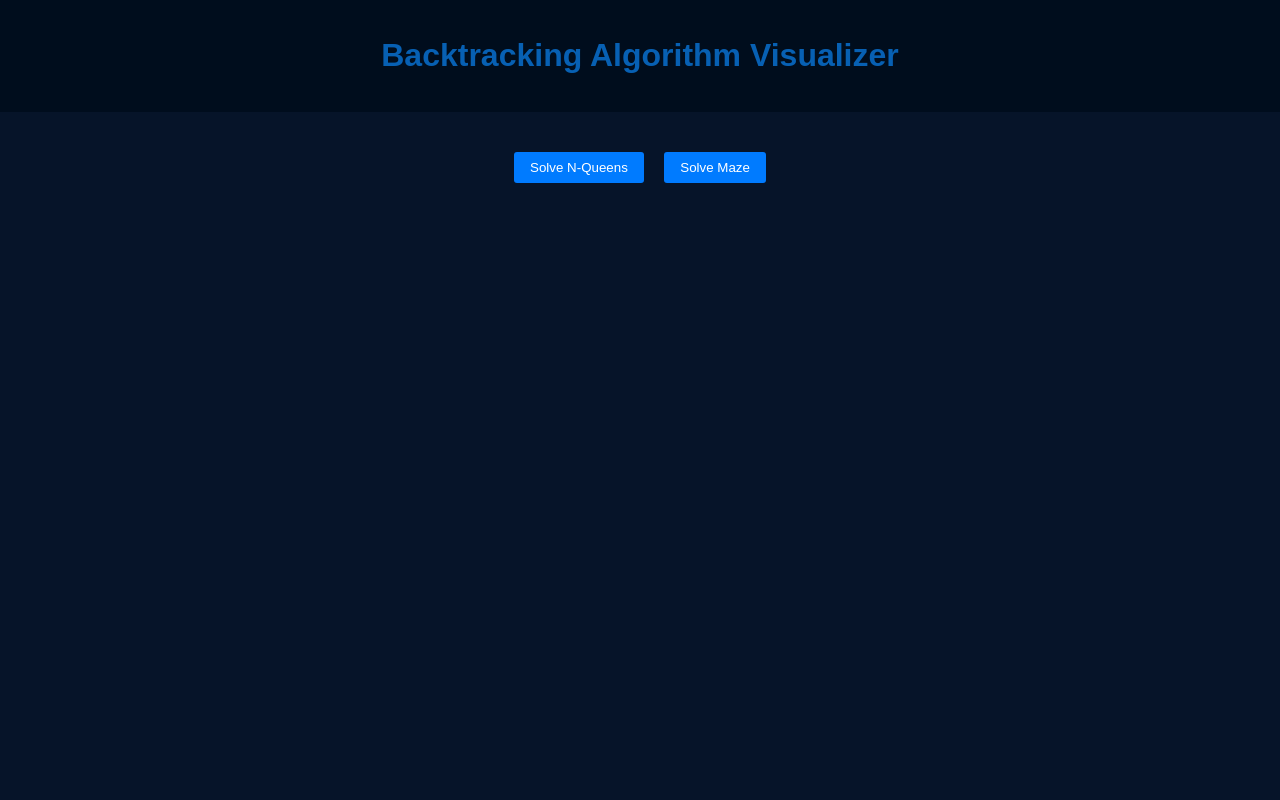
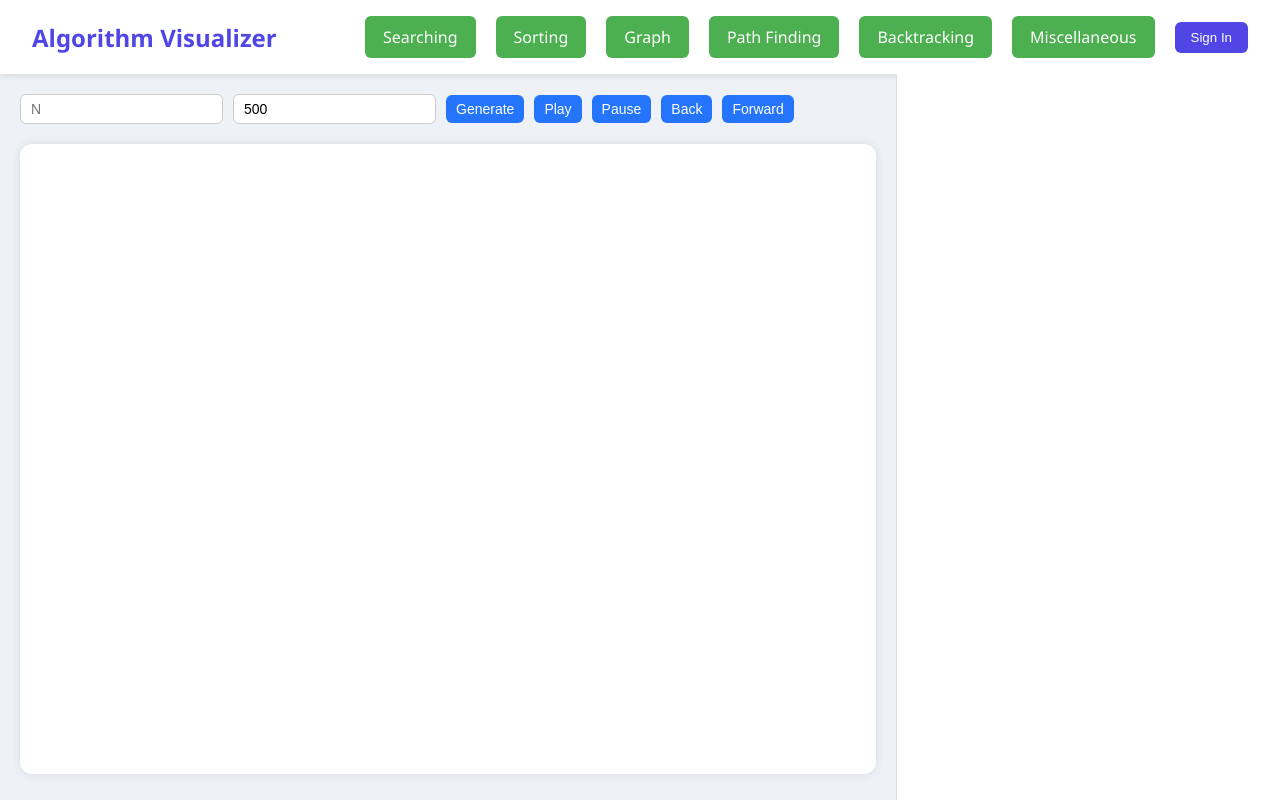
Before and after one commit to nahiiiiid/Intelligent-Algorithm-Visualizer, a plain HTML site: page backtracking/backtracking.html in a window 1280 px wide. Drawn offline with Linux system fonts and the light colour scheme.

Commit message:
doing something with backtracking...

```diff
--- a/backtracking/backtracking.css
+++ b/backtracking/backtracking.css
@@ -1,35 +1,225 @@
-body {
-    font-family: Arial, sans-serif;
+* {
     margin: 0;
     padding: 0;
+    box-sizing: border-box;
+  }
+
+  body {
+    font-family: "Segoe UI", Tahoma, Geneva, Verdana, sans-serif;
+    background-color: #f3f4f6;
+    color: #333;
+  }
+
+  /* Navbar */
+  .navbar {
+    background-color: #ffffff;
+    padding: 16px 32px;
     display: flex;
-    flex-direction: column;
+    justify-content: space-between;
     align-items: center;
-    background-color: #061429;
-}
-header {
-    width: 100%;
-    padding: 1rem;
-    background-color: #000d1d;
-    color: rgb(7, 96, 179);
-    text-align: center;
-}
-.visualizer-container {
+    box-shadow: 0 2px 6px rgba(0, 0, 0, 0.1);
+  }
+
+  .logo {
+    font-size: 24px;
+    font-weight: bold;
+    color: #4f46e5;
+  }
+
+  .nav-buttons {
     display: flex;
-    flex-direction: column;
     align-items: center;
-    margin-top: 2rem;
-}
-.board {
+    gap: 20px;
+  }
+
+  /* Dropdown container */
+
+
+  /* Dropdown button */
+  .dropbtn {
+    background-color: #4CAF50;
+    color: white;
+    padding: 10px 18px;
+    font-size: 16px;
+    border: none;
+    border-radius: 6px;
+    cursor: pointer;
+    text-decoration: none;
+    display: inline-block;
+  }
+
+  /* Dropdown content (hidden by default) */
+  .dropdown-content {
+    display: none;
+    position: absolute;
+    top: 100%;
+    /* push dropdown below the button */
+    left: 0;
+    background-color: #fff;
+    min-width: 160px;
+    box-shadow: 0 2px 10px rgba(0, 0, 0, 0.1);
+    z-index: 99;
+    border-radius: 5px;
+    overflow: hidden;
+  }
+
+  /* Show dropdown on hover */
+  .dropdown:hover .dropdown-content {
+    display: block;
+  }
+
+  /* Links inside the dropdown */
+  .dropdown-content a {
+    color: #333;
+    padding: 10px 16px;
+    text-decoration: none;
+    display: block;
+  }
+
+  /* Hover effect */
+  .dropdown-content a:hover {
+    background-color: #e0e7ff;
+  }
+
+
+  .signin-btn {
+    background-color: #4f46e5;
+    color: white;
+    border: none;
+    padding: 8px 16px;
+    border-radius: 6px;
+    font-weight: 500;
+    cursor: pointer;
+  }
+
+  .signin-btn:hover {
+    background-color: #4338ca;
+  }
+
+
+
+
+
+
+
+
+
+
+
+
+
+
+
+  * {
+    margin: 0;
+    padding: 0;
+    box-sizing: border-box;
+  }
+
+  html,
+  body {
+    height: 100%;
+    overflow: hidden;
+    font-family: 'Segoe UI', sans-serif;
+    background-color: #eef1f5;
+  }
+
+  /* Main layout */
+  #app {
+    display: flex;
+    height: 100vh;
+    width: 100vw;
+  }
+
+  /* Left: Visualization area */
+  #visualizer {
+    width: 70%;
+    display: flex;
+    flex-direction:column;
+    padding: 20px;
+  }
+
+  /* Top controls */
+  .controls {
+    display: flex;
+    flex-wrap: wrap;
+    gap: 10px;
+    margin-bottom: 20px;
+    align-items: center;
+  }
+
+  .controls input,
+  .controls select,
+  .controls button {
+    padding: 6px 10px;
+    font-size: 14px;
+    border: 1px solid #ccc;
+    border-radius: 6px;
+  }
+
+  .controls button {
+    background-color: #2575fc;
+    color: white;
+    border: none;
+    cursor: pointer;
+    transition: 0.2s ease;
+  }
+
+  .controls button:hover {
+    background-color: #1a5ed9;
+  }
+
+  /* Bars container */
+  #bars {
+    flex-grow: 1;
+    background-color: white;
+    border-radius: 12px;
+    box-shadow: 0 0 10px rgba(0, 0, 0, 0.1);
+    display: flex;
+    align-items: flex-end;
+    justify-content: space-around;
+    padding: 10px;
+    overflow: hidden;
+    margin-bottom: 80px;
+  }
+
+
+
+  /* Right: Steps log */
+  #steps-log {
+    width: 30%;
+    height: 100%;
+    overflow-y: auto;
+    padding: 20px;
+    background-color: white;
+    border-left: 1px solid #ddd;
+  }
+
+  #steps-log p {
+    margin-bottom: 10px;
+    background-color: #f5f5f5;
+    padding: 6px 10px;
+    border-radius: 6px;
+    font-size: 14px;
+  }
+
+
+
+  .board {
+
+    background-color: white;
+    border-radius: 12px;
+    box-shadow: 0 0 10px rgba(0, 0, 0, 0.1);
+    align-items:center;
+    justify-content: space-around;
+
+
     display: grid;
-    margin: 1rem 0;
-    background-color: black;
-    border: 1px solid #1106a5;
-    border-radius: 5px;
+
 }
 .cell {
-    width: 50px;
-    height: 50px;
+    width: 100px;
+    height: 100px;
     display: flex;
     align-items: center;
     justify-content: center;
@@ -40,30 +230,6 @@ header {
     color: #ffffff;
 }
 .cell.white {
-    background-color: white;
+    background-color: rgb(14, 133, 117);
     color: black;
 }
-button {
-    padding: 0.5rem 1rem;
-    background-color: #007bff;
-    color: white;
-    border: none;
-    border-radius: 3px;
-    cursor: pointer;
-    margin: 0.5rem;
-}
-.controls {
-    margin-bottom: 1rem;
-}
-input {
-    margin: 0.5rem;
-    padding: 0.5rem;
-    border: 1px solid #ccc;
-    border-radius: 3px;
-}
-.step {
-    margin-top: 1rem;
-    font-family: monospace;
-    white-space: pre-wrap;
-    color: #ffffff;
-}
--- a/backtracking/backtracking.html
+++ b/backtracking/backtracking.html
@@ -8,17 +8,51 @@
 
 </head>
 <body>
-    <header>
-        <h1>Backtracking Algorithm Visualizer</h1>
-    </header>
-    <div class="visualizer-container">
-        <div class="controls">
-            <button onclick="startNQueens()">Solve N-Queens</button>
-            <button onclick="startMazeSolver()">Solve Maze</button>
+
+    <!-- Navbar -->
+    <nav class="navbar">
+        <div class="logo">Algorithm Visualizer</div>
+        <div class="nav-buttons">
+          <a class="dropbtn" href="searching.html">Searching</a>
+          <a class="dropbtn" href="sorting.html">Sorting</a>
+          <a class="dropbtn" href="graph.html">Graph</a>
+          <a class="dropbtn" href="pathFinding.html">Path Finding</a>
+          <a class="dropbtn" href="backtracking.html">Backtracking</a>
+          <a class="dropbtn" href="miscellaneous.html">Miscellaneous</a>
+
+          <button class="signin-btn">Sign In</button>
         </div>
-        <div id="visualizer"></div>
-        <div class="step" id="steps-log"></div>
-    </div>
+      </nav>
+
+      <!-- Top Control Bar -->
+      <div id="app">
+        <div id="visualizer">
+          <div class="controls">
+
+            <input type="number" id="target-input" placeholder="N" />
+
+
+            <input
+              type="number"
+              id="speed-input"
+              placeholder="Speed (ms)"
+              value="500"
+            />
+            <button id="generate-btn">Generate</button>
+            <button id="play-btn">Play</button>
+            <button id="pause-btn" disabled>Pause</button>
+            <button id="back-btn" disabled>Back</button>
+            <button id="forward-btn" disabled>Forward</button>
+          </div>
+
+          <div id="bars"></div>
+        </div>
+
+        <div id="steps-log">
+          <!-- Steps will be appended here -->
+        </div>
+      </div>
+
     <script src="backtracking.js"></script>
 </body>
 </html>
--- a/backtracking/backtracking.js
+++ b/backtracking/backtracking.js
@@ -8,22 +8,6 @@ function createChessBoard(n) {
             const cell = document.createElement('div');
             cell.className = `cell ${(i + j) % 2 === 0 ? 'white' : 'black'}`;
             cell.id = `cell-${i}-${j}`;
-            board.appendChild(cell);
-        }
-    }
-    return board;
-}
-
-function createMazeBoard(rows, cols) {
-    const board = document.createElement('div');
-    board.className = 'board';
-    board.style.gridTemplateColumns = `repeat(${cols}, 50px)`;
-
-    for (let i = 0; i < rows; i++) {
-        for (let j = 0; j < cols; j++) {
-            const cell = document.createElement('div');
-            cell.className = `cell ${(i + j) % 2 === 0 ? 'white' : 'black'}`;
-            cell.id = `maze-cell-${i}-${j}`;
             board.appendChild(cell);
         }
     }
@@ -74,62 +58,9 @@ async function startNQueens() {
     document.getElementById('steps-log').textContent = steps.join('\n');
 }
 
-async function solveMaze(maze, x, y, solution, steps) {
-    const rows = maze.length;
-    const cols = maze[0].length;
-
-    if (x === rows - 1 && y === cols - 1) {
-        solution[x][y] = 1;
-        document.getElementById(`maze-cell-${x}-${y}`).textContent = '*';
-        steps.push(`Reached the end (${x}, ${y})`);
-        return true;
-    }
-
-    if (isSafeMaze(maze, x, y)) {
-        solution[x][y] = 1;
-        document.getElementById(`maze-cell-${x}-${y}`).textContent = '*';
-        steps.push(`Moved to (${x}, ${y})`);
-        await delay();
-
-        if (await solveMaze(maze, x + 1, y, solution, steps)) return true;
-        if (await solveMaze(maze, x, y + 1, solution, steps)) return true;
-
-        solution[x][y] = 0;
-        document.getElementById(`maze-cell-${x}-${y}`).textContent = '';
-        steps.push(`Backtracked from (${x}, ${y})`);
-        await delay();
-    }
-    return false;
-}
-
-function isSafeMaze(maze, x, y) {
-    return x >= 0 && y >= 0 && x < maze.length && y < maze[0].length && maze[x][y] === 1;
-}
-
-async function startMazeSolver() {
-    const rows = 5;
-    const cols = 5;
-    const visualizer = document.getElementById('visualizer');
-    visualizer.innerHTML = '';
-    visualizer.appendChild(createMazeBoard(rows, cols));
-
-    const maze = [
-        [1, 0, 0, 0, 0],
-        [1, 1, 0, 1, 0],
-        [0, 1, 0, 1, 0],
-        [0, 1, 1, 1, 0],
-        [0, 0, 0, 1, 1]
-    ];
-
-    const solution = Array.from({ length: rows }, () => Array(cols).fill(0));
-    const steps = [];
-
-    document.getElementById('steps-log').textContent = '';
-    if (!(await solveMaze(maze, 0, 0, solution, steps))) {
-        steps.push('No path found.');
-    }
-    document.getElementById('steps-log').textContent = steps.join('\n');
-}
+document.getElementById("play-btn").addEventListener("click", () => {
+    startNQueens();
+});
 
 function delay() {
     return new Promise(resolve => setTimeout(resolve, 500));
```
